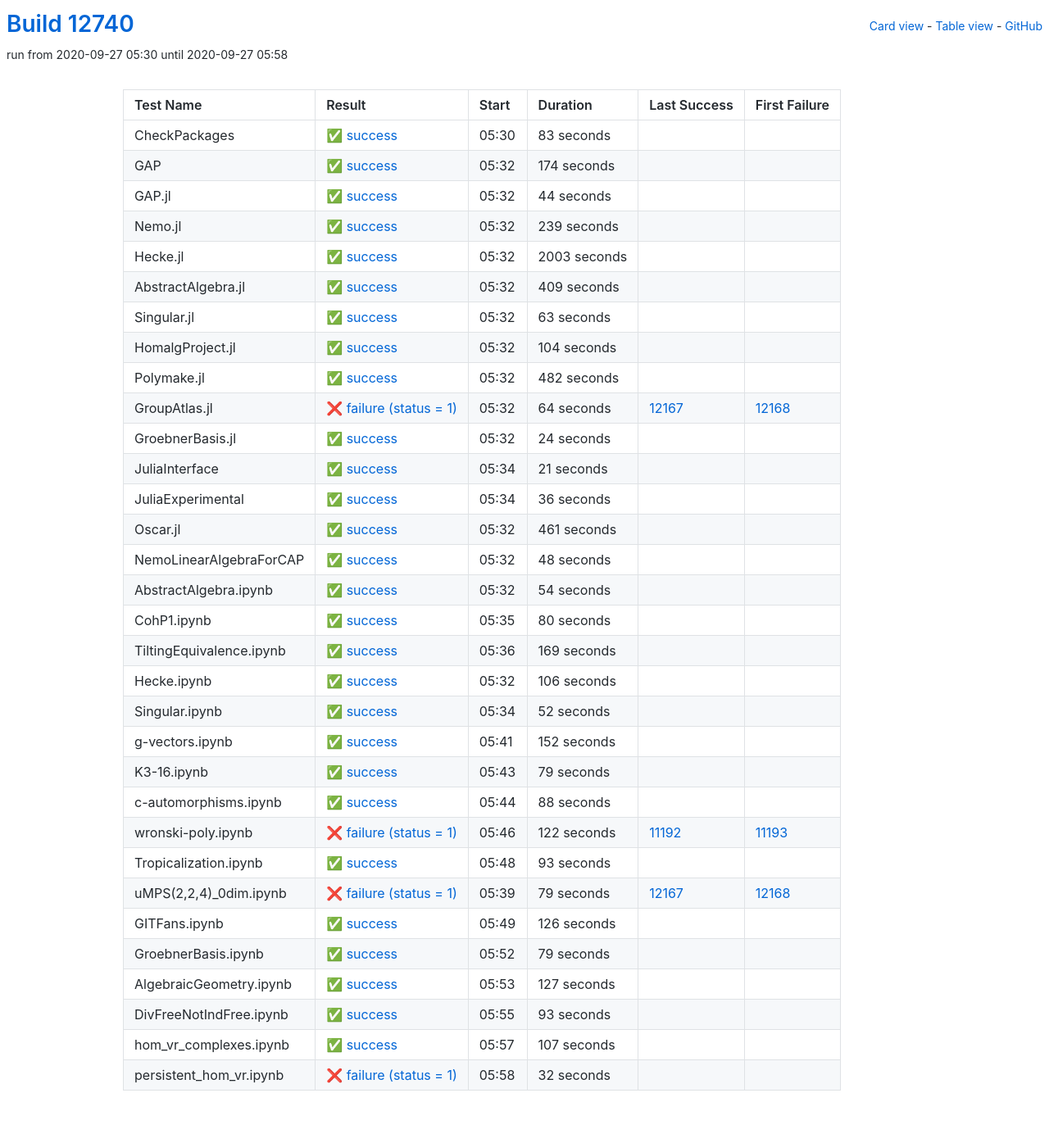
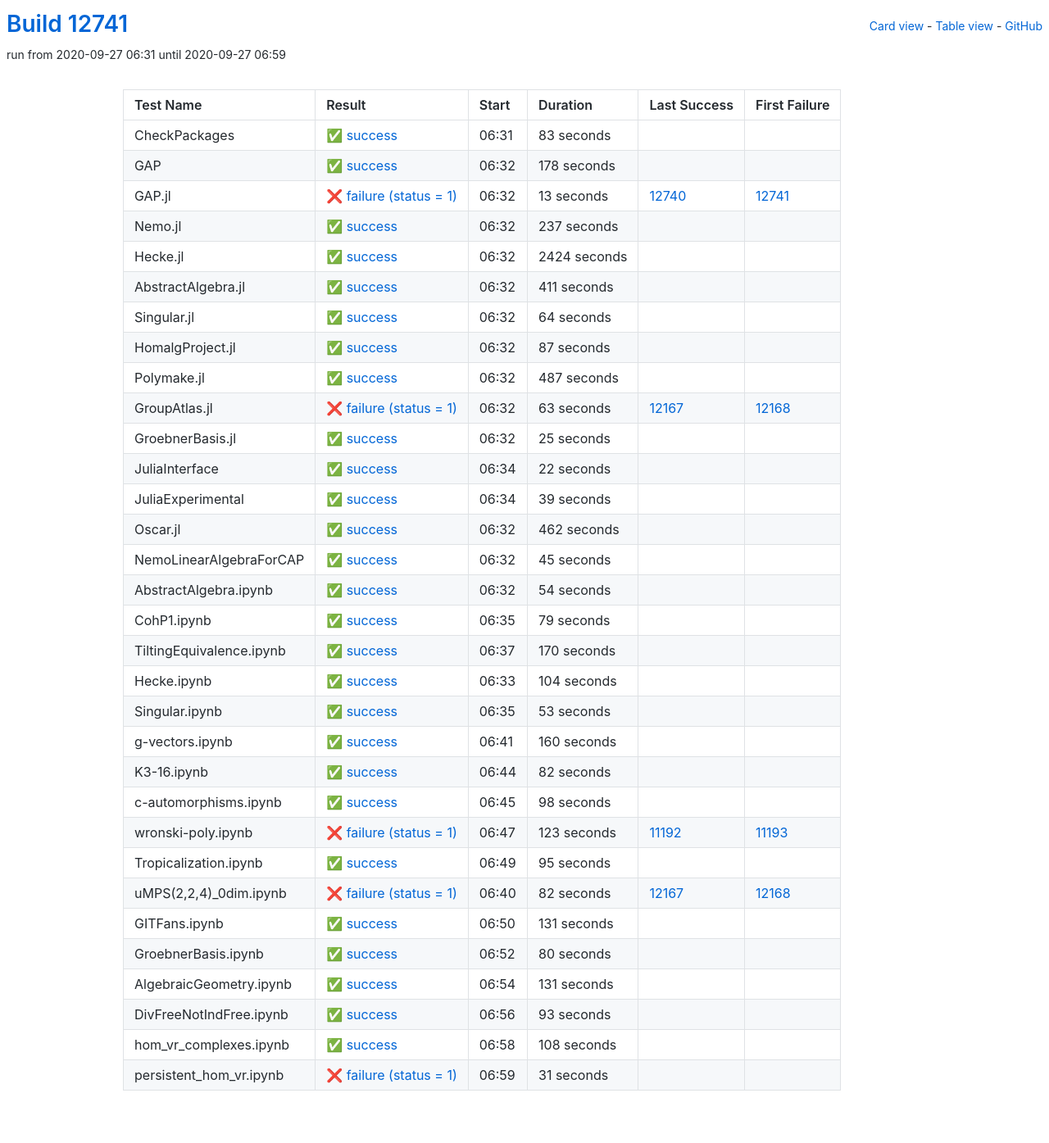
Before and after one commit to oscar-system/oscar-ci-status, a Jekyll site: the page built from table.html, in a window 1280 px wide. Shown: the whole page at 82% size. Built offline with Jekyll 4.4.1, drawn with Linux system fonts in a browser that asks for light colours.

Commit message:
Build #12741

```diff
--- a/_data/ci.yml
+++ b/_data/ci.yml
@@ -1,6 +1,6 @@
 ---
-build: 12740
-build_url: https://oscarci.mathematik.uni-kl.de/job/oscar/12740/
+build: 12741
+build_url: https://oscarci.mathematik.uni-kl.de/job/oscar/12741/
 job: oscar
 organization: oscar-system
 repo: oscar-ci-status
@@ -8,8 +8,8 @@
 tests:
 - name: CheckPackages
   id: checkpackages
-  log: https://oscarci.mathematik.uni-kl.de/job/oscar/12740/artifact/logs/build-12740/CheckPackages.log
-  start: 2020-09-27 05:30
+  log: https://oscarci.mathematik.uni-kl.de/job/oscar/12741/artifact/logs/build-12741/CheckPackages.log
+  start: 2020-09-27 06:31
   success: true
   exitcode: 0
   status: success
@@ -20,176 +20,176 @@
   first_failure_url:
 - name: GAP
   id: gap
-  log: https://oscarci.mathematik.uni-kl.de/job/oscar/12740/artifact/logs/build-12740/GAP.log
-  start: 2020-09-27 05:32
+  log: https://oscarci.mathematik.uni-kl.de/job/oscar/12741/artifact/logs/build-12741/GAP.log
+  start: 2020-09-27 06:32
   success: true
   exitcode: 0
   status: success
-  duration: 174
+  duration: 178
   last_success: false
   last_success_url:
   first_failure: false
   first_failure_url:
 - name: GAP.jl
   id: gap-jl
-  log: https://oscarci.mathematik.uni-kl.de/job/oscar/12740/artifact/logs/build-12740/GAP.jl.log
-  start: 2020-09-27 05:32
+  log: https://oscarci.mathematik.uni-kl.de/job/oscar/12741/artifact/logs/build-12741/GAP.jl.log
+  start: 2020-09-27 06:32
+  success: false
+  exitcode: 1
+  status: failure
+  duration: 13
+  last_success: 12740
+  last_success_url: https://oscarci.mathematik.uni-kl.de/job/oscar/12740/
+  first_failure: 12741
+  first_failure_url: https://oscarci.mathematik.uni-kl.de/job/oscar/12741/
+- name: Nemo.jl
+  id: nemo-jl
+  log: https://oscarci.mathematik.uni-kl.de/job/oscar/12741/artifact/logs/build-12741/Nemo.jl.log
+  start: 2020-09-27 06:32
   success: true
   exitcode: 0
   status: success
-  duration: 44
-  last_success: false
-  last_success_url:
-  first_failure: false
-  first_failure_url:
-- name: Nemo.jl
-  id: nemo-jl
-  log: https://oscarci.mathematik.uni-kl.de/job/oscar/12740/artifact/logs/build-12740/Nemo.jl.log
-  start: 2020-09-27 05:32
-  success: true
-  exitcode: 0
-  status: success
-  duration: 239
+  duration: 237
   last_success: false
   last_success_url:
   first_failure: false
   first_failure_url:
 - name: Hecke.jl
   id: hecke-jl
-  log: https://oscarci.mathematik.uni-kl.de/job/oscar/12740/artifact/logs/build-12740/Hecke.jl.log
-  start: 2020-09-27 05:32
+  log: https://oscarci.mathematik.uni-kl.de/job/oscar/12741/artifact/logs/build-12741/Hecke.jl.log
+  start: 2020-09-27 06:32
   success: true
   exitcode: 0
   status: success
-  duration: 2003
+  duration: 2424
   last_success: false
   last_success_url:
   first_failure: false
   first_failure_url:
 - name: AbstractAlgebra.jl
   id: abstractalgebra-jl
-  log: https://oscarci.mathematik.uni-kl.de/job/oscar/12740/artifact/logs/build-12740/AbstractAlgebra.jl.log
-  start: 2020-09-27 05:32
+  log: https://oscarci.mathematik.uni-kl.de/job/oscar/12741/artifact/logs/build-12741/AbstractAlgebra.jl.log
+  start: 2020-09-27 06:32
   success: true
   exitcode: 0
   status: success
-  duration: 409
+  duration: 411
   last_success: false
   last_success_url:
   first_failure: false
   first_failure_url:
 - name: Singular.jl
   id: singular-jl
-  log: https://oscarci.mathematik.uni-kl.de/job/oscar/12740/artifact/logs/build-12740/Singular.jl.log
-  start: 2020-09-27 05:32
+  log: https://oscarci.mathematik.uni-kl.de/job/oscar/12741/artifact/logs/build-12741/Singular.jl.log
+  start: 2020-09-27 06:32
   success: true
   exitcode: 0
   status: success
-  duration: 63
+  duration: 64
   last_success: false
   last_success_url:
   first_failure: false
   first_failure_url:
 - name: HomalgProject.jl
   id: homalgproject-jl
-  log: https://oscarci.mathematik.uni-kl.de/job/oscar/12740/artifact/logs/build-12740/HomalgProject.jl.log
-  start: 2020-09-27 05:32
+  log: https://oscarci.mathematik.uni-kl.de/job/oscar/12741/artifact/logs/build-12741/HomalgProject.jl.log
+  start: 2020-09-27 06:32
   success: true
   exitcode: 0
   status: success
-  duration: 104
+  duration: 87
   last_success: false
   last_success_url:
   first_failure: false
   first_failure_url:
 - name: Polymake.jl
   id: polymake-jl
-  log: https://oscarci.mathematik.uni-kl.de/job/oscar/12740/artifact/logs/build-12740/Polymake.jl.log
-  start: 2020-09-27 05:32
+  log: https://oscarci.mathematik.uni-kl.de/job/oscar/12741/artifact/logs/build-12741/Polymake.jl.log
+  start: 2020-09-27 06:32
   success: true
   exitcode: 0
   status: success
-  duration: 482
+  duration: 487
   last_success: false
   last_success_url:
   first_failure: false
   first_failure_url:
 - name: GroupAtlas.jl
   id: groupatlas-jl
-  log: https://oscarci.mathematik.uni-kl.de/job/oscar/12740/artifact/logs/build-12740/GroupAtlas.jl.log
-  start: 2020-09-27 05:32
+  log: https://oscarci.mathematik.uni-kl.de/job/oscar/12741/artifact/logs/build-12741/GroupAtlas.jl.log
+  start: 2020-09-27 06:32
   success: false
   exitcode: 1
   status: failure
-  duration: 64
+  duration: 63
   last_success: 12167
   last_success_url: https://oscarci.mathematik.uni-kl.de/job/oscar/12167/
   first_failure: 12168
   first_failure_url: https://oscarci.mathematik.uni-kl.de/job/oscar/12168/
 - name: GroebnerBasis.jl
   id: groebnerbasis-jl
-  log: https://oscarci.mathematik.uni-kl.de/job/oscar/12740/artifact/logs/build-12740/GroebnerBasis.jl.log
-  start: 2020-09-27 05:32
+  log: https://oscarci.mathematik.uni-kl.de/job/oscar/12741/artifact/logs/build-12741/GroebnerBasis.jl.log
+  start: 2020-09-27 06:32
   success: true
   exitcode: 0
   status: success
-  duration: 24
+  duration: 25
   last_success: false
   last_success_url:
   first_failure: false
   first_failure_url:
 - name: JuliaInterface
   id: juliainterface
-  log: https://oscarci.mathematik.uni-kl.de/job/oscar/12740/artifact/logs/build-12740/JuliaInterface.log
-  start: 2020-09-27 05:34
+  log: https://oscarci.mathematik.uni-kl.de/job/oscar/12741/artifact/logs/build-12741/JuliaInterface.log
+  start: 2020-09-27 06:34
   success: true
   exitcode: 0
   status: success
-  duration: 21
+  duration: 22
   last_success: false
   last_success_url:
   first_failure: false
   first_failure_url:
 - name: JuliaExperimental
   id: juliaexperimental
-  log: https://oscarci.mathematik.uni-kl.de/job/oscar/12740/artifact/logs/build-12740/JuliaExperimental.log
-  start: 2020-09-27 05:34
+  log: https://oscarci.mathematik.uni-kl.de/job/oscar/12741/artifact/logs/build-12741/JuliaExperimental.log
+  start: 2020-09-27 06:34
   success: true
   exitcode: 0
   status: success
-  duration: 36
+  duration: 39
   last_success: false
   last_success_url:
   first_failure: false
   first_failure_url:
 - name: Oscar.jl
   id: oscar-jl
-  log: https://oscarci.mathematik.uni-kl.de/job/oscar/12740/artifact/logs/build-12740/Oscar.jl.log
-  start: 2020-09-27 05:32
+  log: https://oscarci.mathematik.uni-kl.de/job/oscar/12741/artifact/logs/build-12741/Oscar.jl.log
+  start: 2020-09-27 06:32
   success: true
   exitcode: 0
   status: success
-  duration: 461
+  duration: 462
   last_success: false
   last_success_url:
   first_failure: false
   first_failure_url:
 - name: NemoLinearAlgebraForCAP
   id: nemolinearalgebraforcap
-  log: https://oscarci.mathematik.uni-kl.de/job/oscar/12740/artifact/logs/build-12740/NemoLinearAlgebraForCAP.log
-  start: 2020-09-27 05:32
+  log: https://oscarci.mathematik.uni-kl.de/job/oscar/12741/artifact/logs/build-12741/NemoLinearAlgebraForCAP.log
+  start: 2020-09-27 06:32
   success: true
   exitcode: 0
   status: success
-  duration: 48
+  duration: 45
   last_success: false
   last_success_url:
   first_failure: false
   first_failure_url:
 - name: AbstractAlgebra.ipynb
   id: abstractalgebra-ipynb
-  log: https://oscarci.mathematik.uni-kl.de/job/oscar/12740/artifact/logs/build-12740/AbstractAlgebra.ipynb.log
-  start: 2020-09-27 05:32
+  log: https://oscarci.mathematik.uni-kl.de/job/oscar/12741/artifact/logs/build-12741/AbstractAlgebra.ipynb.log
+  start: 2020-09-27 06:32
   success: true
   exitcode: 0
   status: success
@@ -200,8 +200,140 @@
   first_failure_url:
 - name: CohP1.ipynb
   id: cohp1-ipynb
-  log: https://oscarci.mathematik.uni-kl.de/job/oscar/12740/artifact/logs/build-12740/CohP1.ipynb.log
-  start: 2020-09-27 05:35
+  log: https://oscarci.mathematik.uni-kl.de/job/oscar/12741/artifact/logs/build-12741/CohP1.ipynb.log
+  start: 2020-09-27 06:35
+  success: true
+  exitcode: 0
+  status: success
+  duration: 79
+  last_success: false
+  last_success_url:
+  first_failure: false
+  first_failure_url:
+- name: TiltingEquivalence.ipynb
+  id: tiltingequivalence-ipynb
+  log: https://oscarci.mathematik.uni-kl.de/job/oscar/12741/artifact/logs/build-12741/TiltingEquivalence.ipynb.log
+  start: 2020-09-27 06:37
+  success: true
+  exitcode: 0
+  status: success
+  duration: 170
+  last_success: false
+  last_success_url:
+  first_failure: false
+  first_failure_url:
+- name: Hecke.ipynb
+  id: hecke-ipynb
+  log: https://oscarci.mathematik.uni-kl.de/job/oscar/12741/artifact/logs/build-12741/Hecke.ipynb.log
+  start: 2020-09-27 06:33
+  success: true
+  exitcode: 0
+  status: success
+  duration: 104
+  last_success: false
+  last_success_url:
+  first_failure: false
+  first_failure_url:
+- name: Singular.ipynb
+  id: singular-ipynb
+  log: https://oscarci.mathematik.uni-kl.de/job/oscar/12741/artifact/logs/build-12741/Singular.ipynb.log
+  start: 2020-09-27 06:35
+  success: true
+  exitcode: 0
+  status: success
+  duration: 53
+  last_success: false
+  last_success_url:
+  first_failure: false
+  first_failure_url:
+- name: g-vectors.ipynb
+  id: g-vectors-ipynb
+  log: https://oscarci.mathematik.uni-kl.de/job/oscar/12741/artifact/logs/build-12741/g-vectors.ipynb.log
+  start: 2020-09-27 06:41
+  success: true
+  exitcode: 0
+  status: success
+  duration: 160
+  last_success: false
+  last_success_url:
+  first_failure: false
+  first_failure_url:
+- name: K3-16.ipynb
+  id: k3-16-ipynb
+  log: https://oscarci.mathematik.uni-kl.de/job/oscar/12741/artifact/logs/build-12741/K3-16.ipynb.log
+  start: 2020-09-27 06:44
+  success: true
+  exitcode: 0
+  status: success
+  duration: 82
+  last_success: false
+  last_success_url:
+  first_failure: false
+  first_failure_url:
+- name: c-automorphisms.ipynb
+  id: c-automorphisms-ipynb
+  log: https://oscarci.mathematik.uni-kl.de/job/oscar/12741/artifact/logs/build-12741/c-automorphisms.ipynb.log
+  start: 2020-09-27 06:45
+  success: true
+  exitcode: 0
+  status: success
+  duration: 98
+  last_success: false
+  last_success_url:
+  first_failure: false
+  first_failure_url:
+- name: wronski-poly.ipynb
+  id: wronski-poly-ipynb
+  log: https://oscarci.mathematik.uni-kl.de/job/oscar/12741/artifact/logs/build-12741/wronski-poly.ipynb.log
+  start: 2020-09-27 06:47
+  success: false
+  exitcode: 1
+  status: failure
+  duration: 123
+  last_success: 11192
+  last_success_url: https://oscarci.mathematik.uni-kl.de/job/oscar/11192/
+  first_failure: 11193
+  first_failure_url: https://oscarci.mathematik.uni-kl.de/job/oscar/11193/
+- name: Tropicalization.ipynb
+  id: tropicalization-ipynb
+  log: https://oscarci.mathematik.uni-kl.de/job/oscar/12741/artifact/logs/build-12741/Tropicalization.ipynb.log
+  start: 2020-09-27 06:49
+  success: true
+  exitcode: 0
+  status: success
+  duration: 95
+  last_success: false
+  last_success_url:
+  first_failure: false
+  first_failure_url:
+- name: uMPS(2,2,4)_0dim.ipynb
+  id: umps-2-2-4-0dim-ipynb
+  log: https://oscarci.mathematik.uni-kl.de/job/oscar/12741/artifact/logs/build-12741/uMPS-2-2-4-_0dim.ipynb.log
+  start: 2020-09-27 06:40
+  success: false
+  exitcode: 1
+  status: failure
+  duration: 82
+  last_success: 12167
+  last_success_url: https://oscarci.mathematik.uni-kl.de/job/oscar/12167/
+  first_failure: 12168
+  first_failure_url: https://oscarci.mathematik.uni-kl.de/job/oscar/12168/
+- name: GITFans.ipynb
+  id: gitfans-ipynb
+  log: https://oscarci.mathematik.uni-kl.de/job/oscar/12741/artifact/logs/build-12741/GITFans.ipynb.log
+  start: 2020-09-27 06:50
+  success: true
+  exitcode: 0
+  status: success
+  duration: 131
+  last_success: false
+  last_success_url:
+  first_failure: false
+  first_failure_url:
+- name: GroebnerBasis.ipynb
+  id: groebnerbasis-ipynb
+  log: https://oscarci.mathematik.uni-kl.de/job/oscar/12741/artifact/logs/build-12741/GroebnerBasis.ipynb.log
+  start: 2020-09-27 06:52
   success: true
   exitcode: 0
   status: success
@@ -210,154 +342,22 @@
   last_success_url:
   first_failure: false
   first_failure_url:
-- name: TiltingEquivalence.ipynb
-  id: tiltingequivalence-ipynb
-  log: https://oscarci.mathematik.uni-kl.de/job/oscar/12740/artifact/logs/build-12740/TiltingEquivalence.ipynb.log
-  start: 2020-09-27 05:36
+- name: AlgebraicGeometry.ipynb
+  id: algebraicgeometry-ipynb
+  log: https://oscarci.mathematik.uni-kl.de/job/oscar/12741/artifact/logs/build-12741/AlgebraicGeometry.ipynb.log
+  start: 2020-09-27 06:54
   success: true
   exitcode: 0
   status: success
-  duration: 169
-  last_success: false
-  last_success_url:
-  first_failure: false
-  first_failure_url:
-- name: Hecke.ipynb
-  id: hecke-ipynb
-  log: https://oscarci.mathematik.uni-kl.de/job/oscar/12740/artifact/logs/build-12740/Hecke.ipynb.log
-  start: 2020-09-27 05:32
-  success: true
-  exitcode: 0
-  status: success
-  duration: 106
-  last_success: false
-  last_success_url:
-  first_failure: false
-  first_failure_url:
-- name: Singular.ipynb
-  id: singular-ipynb
-  log: https://oscarci.mathematik.uni-kl.de/job/oscar/12740/artifact/logs/build-12740/Singular.ipynb.log
-  start: 2020-09-27 05:34
-  success: true
-  exitcode: 0
-  status: success
-  duration: 52
-  last_success: false
-  last_success_url:
-  first_failure: false
-  first_failure_url:
-- name: g-vectors.ipynb
-  id: g-vectors-ipynb
-  log: https://oscarci.mathematik.uni-kl.de/job/oscar/12740/artifact/logs/build-12740/g-vectors.ipynb.log
-  start: 2020-09-27 05:41
-  success: true
-  exitcode: 0
-  status: success
-  duration: 152
-  last_success: false
-  last_success_url:
-  first_failure: false
-  first_failure_url:
-- name: K3-16.ipynb
-  id: k3-16-ipynb
-  log: https://oscarci.mathematik.uni-kl.de/job/oscar/12740/artifact/logs/build-12740/K3-16.ipynb.log
-  start: 2020-09-27 05:43
-  success: true
-  exitcode: 0
-  status: success
-  duration: 79
-  last_success: false
-  last_success_url:
-  first_failure: false
-  first_failure_url:
-- name: c-automorphisms.ipynb
-  id: c-automorphisms-ipynb
-  log: https://oscarci.mathematik.uni-kl.de/job/oscar/12740/artifact/logs/build-12740/c-automorphisms.ipynb.log
-  start: 2020-09-27 05:44
-  success: true
-  exitcode: 0
-  status: success
-  duration: 88
-  last_success: false
-  last_success_url:
-  first_failure: false
-  first_failure_url:
-- name: wronski-poly.ipynb
-  id: wronski-poly-ipynb
-  log: https://oscarci.mathematik.uni-kl.de/job/oscar/12740/artifact/logs/build-12740/wronski-poly.ipynb.log
-  start: 2020-09-27 05:46
-  success: false
-  exitcode: 1
-  status: failure
-  duration: 122
-  last_success: 11192
-  last_success_url: https://oscarci.mathematik.uni-kl.de/job/oscar/11192/
-  first_failure: 11193
-  first_failure_url: https://oscarci.mathematik.uni-kl.de/job/oscar/11193/
-- name: Tropicalization.ipynb
-  id: tropicalization-ipynb
-  log: https://oscarci.mathematik.uni-kl.de/job/oscar/12740/artifact/logs/build-12740/Tropicalization.ipynb.log
-  start: 2020-09-27 05:48
-  success: true
-  exitcode: 0
-  status: success
-  duration: 93
-  last_success: false
-  last_success_url:
-  first_failure: false
-  first_failure_url:
-- name: uMPS(2,2,4)_0dim.ipynb
-  id: umps-2-2-4-0dim-ipynb
-  log: https://oscarci.mathematik.uni-kl.de/job/oscar/12740/artifact/logs/build-12740/uMPS-2-2-4-_0dim.ipynb.log
-  start: 2020-09-27 05:39
-  success: false
-  exitcode: 1
-  status: failure
-  duration: 79
-  last_success: 12167
-  last_success_url: https://oscarci.mathematik.uni-kl.de/job/oscar/12167/
-  first_failure: 12168
-  first_failure_url: https://oscarci.mathematik.uni-kl.de/job/oscar/12168/
-- name: GITFans.ipynb
-  id: gitfans-ipynb
-  log: https://oscarci.mathematik.uni-kl.de/job/oscar/12740/artifact/logs/build-12740/GITFans.ipynb.log
-  start: 2020-09-27 05:49
-  success: true
-  exitcode: 0
-  status: success
-  duration: 126
-  last_success: false
-  last_success_url:
-  first_failure: false
-  first_failure_url:
-- name: GroebnerBasis.ipynb
-  id: groebnerbasis-ipynb
-  log: https://oscarci.mathematik.uni-kl.de/job/oscar/12740/artifact/logs/build-12740/GroebnerBasis.ipynb.log
-  start: 2020-09-27 05:52
-  success: true
-  exitcode: 0
-  status: success
-  duration: 79
-  last_success: false
-  last_success_url:
-  first_failure: false
-  first_failure_url:
-- name: AlgebraicGeometry.ipynb
-  id: algebraicgeometry-ipynb
-  log: https://oscarci.mathematik.uni-kl.de/job/oscar/12740/artifact/logs/build-12740/AlgebraicGeometry.ipynb.log
-  start: 2020-09-27 05:53
-  success: true
-  exitcode: 0
-  status: success
-  duration: 127
+  duration: 131
   last_success: false
   last_success_url:
   first_failure: false
   first_failure_url:
 - name: DivFreeNotIndFree.ipynb
   id: divfreenotindfree-ipynb
-  log: https://oscarci.mathematik.uni-kl.de/job/oscar/12740/artifact/logs/build-12740/DivFreeNotIndFree.ipynb.log
-  start: 2020-09-27 05:55
+  log: https://oscarci.mathematik.uni-kl.de/job/oscar/12741/artifact/logs/build-12741/DivFreeNotIndFree.ipynb.log
+  start: 2020-09-27 06:56
   success: true
   exitcode: 0
   status: success
@@ -368,24 +368,24 @@
   first_failure_url:
 - name: hom_vr_complexes.ipynb
   id: hom-vr-complexes-ipynb
-  log: https://oscarci.mathematik.uni-kl.de/job/oscar/12740/artifact/logs/build-12740/hom_vr_complexes.ipynb.log
-  start: 2020-09-27 05:57
+  log: https://oscarci.mathematik.uni-kl.de/job/oscar/12741/artifact/logs/build-12741/hom_vr_complexes.ipynb.log
+  start: 2020-09-27 06:58
   success: true
   exitcode: 0
   status: success
-  duration: 107
+  duration: 108
   last_success: false
   last_success_url:
   first_failure: false
   first_failure_url:
 - name: persistent_hom_vr.ipynb
   id: persistent-hom-vr-ipynb
-  log: https://oscarci.mathematik.uni-kl.de/job/oscar/12740/artifact/logs/build-12740/persistent_hom_vr.ipynb.log
-  start: 2020-09-27 05:58
+  log: https://oscarci.mathematik.uni-kl.de/job/oscar/12741/artifact/logs/build-12741/persistent_hom_vr.ipynb.log
+  start: 2020-09-27 06:59
   success: false
   exitcode: 1
   status: failure
-  duration: 32
+  duration: 31
   last_success: false
   last_success_url:
   first_failure: false
```
Also changed, not shown: README.md.
